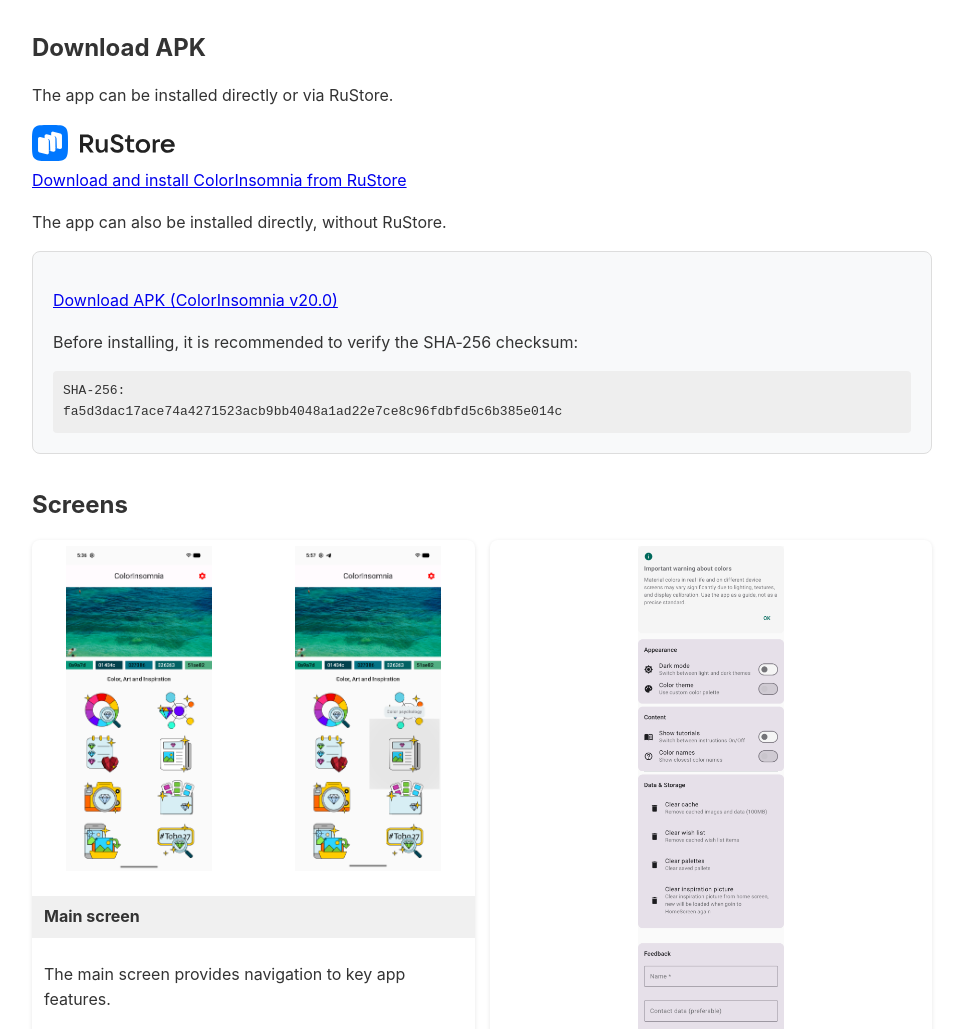
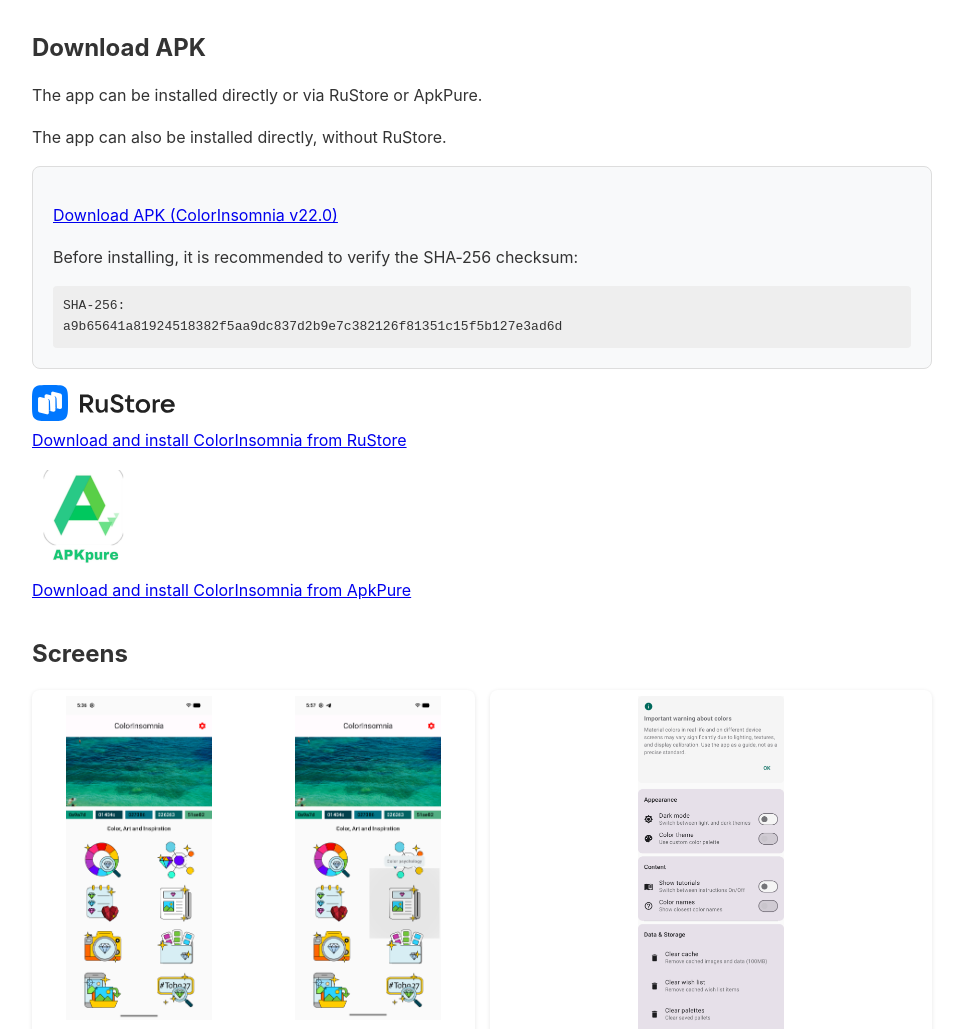
Before and after one commit to SandAapps/color-insomnia-info, a plain HTML site: page index.html in a window 1280 px wide. Shown: the part 599-1628 px from the top of the page, without its empty margins (158-1121 px from the left). Drawn offline with Linux system fonts and the light colour scheme.

```diff
--- a/index.html
+++ b/index.html
@@ -117,6 +117,16 @@
       font-size: 0.9em;
       cursor: pointer;
     }
+    .download-p2 {
+      outline-width: 4px;
+      outline-style: solid; /* Must be specified for the outline to show */
+      outline-color: #00ff00;
+    }
+    .download-p2-a {
+      outline: 2px solid black;
+      outline-offset: 5px; /* Creates space between the paragraph and the outline */
+
+    }
 
      #privacy-policy {
         display: block;
@@ -161,26 +171,18 @@
     <h2 id="section-download">Скачать APK</h2>
 
     <p id="download-p1">
-        Приложение можно установить напрямую или через RuStore.
-    </p>
-
-    <p id="download-p2">
-        <img src="img/RuStore.png" alt="RusStore"/>
-        <br/>
-        <a href="https://www.rustore.ru/catalog/app/com.sandaapps.colorinsomnia" id="download-ru-store">
-            Скачать и установить ColorInsomnia с RuStore
-        </a>
+        Приложение можно установить напрямую или через RuStore и ApkPure.
     </p>
 
     <p id="download-p3">
-        Также приложение можно установить напрямую, без использования RuStore.
+        Приложение можно установить напрямую, без использования магазинов приложения.
     </p>
 
     <div class="download-17">
         <p>
-            <a href="dist/ColorInsomnia_v20.0.apk"
-               download="ColorInsomnia_v20.0.apk">
-                Download APK (ColorInsomnia v20.0)
+            <a href="dist/ColorInsomnia_v22.0.apk"
+               download="ColorInsomnia_v22.0.apk">
+                Download APK (ColorInsomnia v22.0)
             </a>
         </p>
         <p id="download-checksum-text-17">
@@ -189,9 +191,27 @@
         <div class="sha-17">
             SHA‑256:
             <br/>
-            <span id="sha-code-17">fa5d3dac17ace74a4271523acb9bb4048a1ad22e7ce8c96fdbfd5c6b385e014c</span>
+            <span id="sha-code-17">a9b65641a81924518382f5aa9dc837d2b9e7c382126f81351c15f5b127e3ad6d</span>
         </div>
     </div>
+
+    <p id="download-p2">
+        <img src="img/RuStore.png" alt="RuStore"/>
+        <br/>
+        <a href="https://www.rustore.ru/catalog/app/com.sandaapps.colorinsomnia" id="download-ru-store">
+            Скачать и установить ColorInsomnia с RuStore
+        </a>
+    </p>
+
+    <p id="download-p2-a">
+        <img src="img/ApkPure.png" alt="ApkPure"/>
+        <br/>
+        <a href="https://apkpure.com/p/com.sandaapps.colorinsomnia" id="download-apk-pure">
+            Скачать и установить ColorInsomnia с ApkPure
+        </a>
+    </p>
+
+
 </section>
 
 <section class="section">
@@ -363,7 +383,7 @@
         <div class="screen">
             <div class="image-row">
                 <img src="img/color_calendar.jpg" alt="Экран календаря цветов"/>
-                <img src="img/color_calendar_day.jpg" alt="Экран календаря цветов"/>
+                <img src="img/color_calendar_day_en.jpg" alt="Экран календаря цветов"/>
             </div>
             <h3 id="screen-color-calendar-title">Поиск цветов, которые связаны с днем года</h3>
             <p id="screen-color-calendar-p">
@@ -788,9 +808,10 @@
         "privacy-policy-ref": "Перейти к разделу «Privacy Policy»",
         "section-screens": "Экраны приложения",
         "section-download": "Скачать APK",
-        "download-p1": "Приложение можно установить напрямую или через RuStore.",
+        "download-p1": "Приложение можно установить напрямую или через RuStore или ApkPure.",
         "download-p2": "Скачать и установить ColorInsomnia с RuStore",
-        "download-p3": "Также приложение можно установить напрямую, без использования RuStore.",
+        "download-p2-a": "Скачать и установить ColorInsomnia с ApkPure",
+        "download-p3": "Приложение можно установить напрямую, без использования магазинов приложений.",
         "download-checksum-text-17": "Перед установкой рекомендуется сверить SHA‑256‑хэш:",
         "footer-text": "ColorInsomnia © 2026 | Все права защищены.",
         "screen-main-title": "Главный экран",
@@ -840,8 +861,9 @@
           "privacy-policy-ref": "Go to «Privacy Policy»",
           "section-screens": "Screens",
           "section-download": "Download APK",
-          "download-p1": "The app can be installed directly or via RuStore.",
+          "download-p1": "The app can be installed directly or via RuStore or ApkPure.",
           "download-p2": "Download and install ColorInsomnia from RuStore",
+          "download-p2-a": "Download and install ColorInsomnia from ApkPure",
           "download-p3": "The app can also be installed directly, without RuStore.",
           "download-checksum-text-17": "Before installing, it is recommended to verify the SHA‑256 checksum:",
           "footer-text": "ColorInsomnia © 2026 | All rights reserved.",
@@ -965,6 +987,7 @@
 
     document.getElementById("download-p1").textContent = t["download-p1"];
     document.getElementById("download-ru-store").textContent = t["download-p2"];
+    document.getElementById("download-apk-pure").textContent = t["download-p2-a"];
     document.getElementById("download-p3").textContent = t["download-p3"];
     document.getElementById("download-checksum-text-17").textContent = t["download-checksum-text-17"];
     document.getElementById("footer-text").textContent = t["footer-text"];
```
Also changed, not shown: versions.json (+8 -8 lines), img/ApkPure.png (added), 2 other files.
